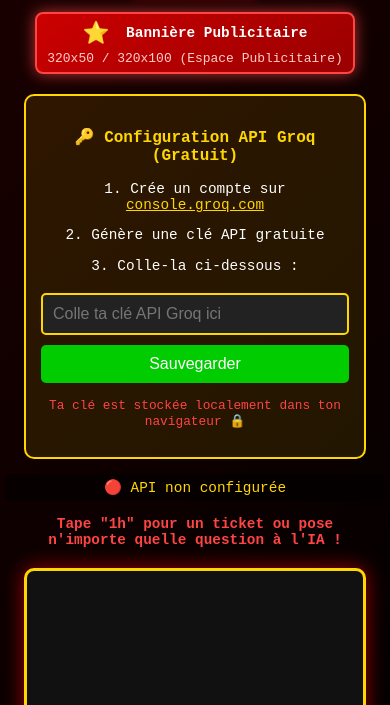
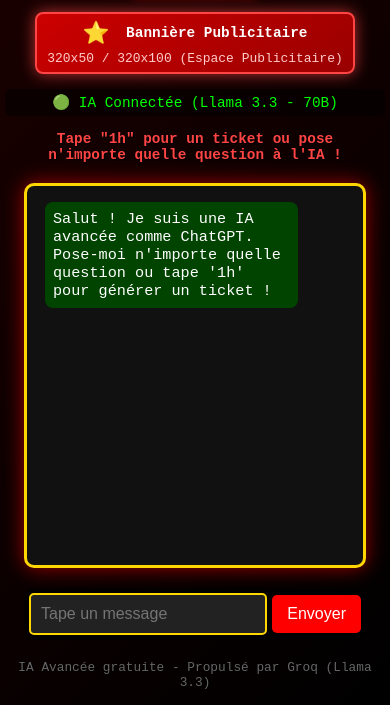
Before and after one commit to nexusproject2077/93003, a plain HTML site: page index.html in a window 390 px wide. Shown: the part 139-844 px from the top of the page. Drawn offline with Linux system fonts and the light colour scheme.

Commit message:
Update index.html

```diff
--- a/index.html
+++ b/index.html
@@ -96,7 +96,7 @@
 
         .api-status {
             font-size: 0.9em;
-            color: #ffd700;
+            color: #00ff00;
             margin: 5px 0;
             padding: 5px;
             background: rgba(0, 0, 0, 0.5);
@@ -104,54 +104,12 @@
             display: inline-block;
         }
 
-        .api-key-setup {
-            background: rgba(255, 215, 0, 0.1);
-            border: 2px solid #ffd700;
-            border-radius: 10px;
-            padding: 15px;
-            margin: 10px auto;
-            max-width: 600px;
-            width: 90%;
-        }
-
-        .api-key-setup input {
-            width: 70%;
-            padding: 10px;
-            font-size: 1em;
-            border: 2px solid #ffd700;
-            background: #222;
-            color: #fff;
-            border-radius: 5px;
-            margin: 5px;
-        }
-
-        .api-key-setup button {
-            padding: 10px 20px;
-            font-size: 1em;
-            background: #00cc00;
-            color: #fff;
-            border: none;
-            border-radius: 5px;
-            cursor: pointer;
-            transition: all 0.3s;
-        }
-
-        .api-key-setup button:hover {
-            background: #00ff00;
-            transform: scale(1.05);
-        }
-
-        .api-key-setup a {
-            color: #ffd700;
-            text-decoration: underline;
-        }
-
         #chat-box {
             width: 90%;
             max-width: 600px;
             flex: 1;
             min-height: 200px;
-            max-height: calc(100vh - 450px);
+            max-height: calc(100vh - 400px);
             border: 3px solid #ffd700;
             padding: 15px;
             overflow-y: auto;
@@ -287,7 +245,7 @@
             }
 
             #chat-box {
-                max-height: calc(100vh - 400px);
+                max-height: calc(100vh - 380px);
                 padding: 10px;
             }
 
@@ -311,21 +269,11 @@
                 padding: 10px 15px;
                 font-size: 1em;
             }
-
-            .api-key-setup input {
-                width: 100%;
-                margin: 5px 0;
-            }
-
-            .api-key-setup button {
-                width: 100%;
-                margin: 5px 0;
-            }
         }
 
         @media (max-width: 480px) {
             #chat-box {
-                max-height: calc(100vh - 380px);
+                max-height: calc(100vh - 360px);
             }
 
             .ad-banner {
@@ -348,17 +296,7 @@
         <span class="ad-dimensions">320x50 / 320x100 (Espace Publicitaire)</span>
     </div>
 
-    <div id="api-setup" class="api-key-setup">
-        <p style="color: #ffd700; font-weight: bold;">🔑 Configuration API Groq (Gratuit)</p>
-        <p style="font-size: 0.9em;">1. Crée un compte sur <a href="https://console.groq.com" target="_blank">console.groq.com</a></p>
-        <p style="font-size: 0.9em;">2. Génère une clé API gratuite</p>
-        <p style="font-size: 0.9em;">3. Colle-la ci-dessous :</p>
-        <input type="text" id="api-key-input" placeholder="Colle ta clé API Groq ici">
-        <button onclick="saveApiKey()">Sauvegarder</button>
-        <p style="font-size: 0.8em; color: #ff4444; margin-top: 10px;">Ta clé est stockée localement dans ton navigateur 🔒</p>
-    </div>
-
-    <div class="api-status" id="api-status">🔴 API non configurée</div>
+    <div class="api-status">🟢 IA Connectée (Llama 3.3 - 70B)</div>
 
     <p class="warning">Tape "1h" pour un ticket ou pose n'importe quelle question à l'IA !</p>
 
@@ -378,33 +316,12 @@
         const userInput = document.getElementById('user-input');
         const sendButton = document.getElementById('send-button');
         const clock = document.getElementById('clock');
-        const apiStatus = document.getElementById('api-status');
-        const apiSetup = document.getElementById('api-setup');
 
         let conversationHistory = [];
-        let apiKey = localStorage.getItem('groq_api_key');
+        const apiKey = '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';
 
-        // Vérifier si l'API est configurée
-        if (apiKey) {
-            apiSetup.style.display = 'none';
-            apiStatus.textContent = '🟢 IA connectée';
-            apiStatus.style.color = '#00ff00';
-            addMessage('bot-message', "Salut ! Je suis une IA avancée comme ChatGPT. Pose-moi n'importe quelle question ou tape '1h' pour générer un ticket !");
-        }
-
-        function saveApiKey() {
-            const key = document.getElementById('api-key-input').value.trim();
-            if (key) {
-                localStorage.setItem('groq_api_key', key);
-                apiKey = key;
-                apiSetup.style.display = 'none';
-                apiStatus.textContent = '🟢 IA connectée';
-                apiStatus.style.color = '#00ff00';
-                addMessage('bot-message', "Parfait ! L'IA est maintenant connectée. Pose-moi n'importe quelle question !");
-            } else {
-                alert('Merci d\'entrer une clé API valide');
-            }
-        }
+        // Message de bienvenue
+        addMessage('bot-message', "Salut ! Je suis une IA avancée comme ChatGPT. Pose-moi n'importe quelle question ou tape '1h' pour générer un ticket !");
 
         function updateClock() {
             const now = new Date();
@@ -473,10 +390,6 @@
         }
 
         async function getGroqAIResponse(message) {
-            if (!apiKey) {
-                return "⚠️ Merci de configurer ton API Groq pour utiliser l'IA avancée. Suis les instructions ci-dessus !";
-            }
-
             try {
                 conversationHistory.push({
                     role: "user",
@@ -494,12 +407,12 @@
                         messages: [
                             {
                                 role: "system",
-                                content: "Tu es un assistant IA intelligent, sympa et utile qui répond en français. Tu peux parler de tout comme ChatGPT ou Gemini. Sois naturel, précis et conversationnel."
+                                content: "Tu es un assistant IA intelligent, sympa et utile qui répond en français. Tu peux parler de tout comme ChatGPT ou Gemini. Sois naturel, précis et conversationnel. Réponds de manière claire et concise."
                             },
                             ...conversationHistory
                         ],
                         temperature: 0.7,
-                        max_tokens: 1000
+                        max_tokens: 2000
                     })
                 });
 
@@ -507,7 +420,7 @@
                     const errorData = await response.json();
                     console.error('Erreur API:', errorData);
                     if (response.status === 401) {
-                        return "❌ Clé API invalide. Vérifie ta clé sur console.groq.com";
+                        return "❌ Clé API invalide. Vérifie ta configuration.";
                     }
                     return "❌ Erreur de connexion à l'IA. Réessaie dans quelques secondes.";
                 }
@@ -520,9 +433,9 @@
                     content: aiResponse
                 });
 
-                // Limiter l'historique à 10 messages pour éviter les tokens excessifs
-                if (conversationHistory.length > 10) {
-                    conversationHistory = conversationHistory.slice(-10);
+                // Limiter l'historique à 20 messages pour éviter les tokens excessifs
+                if (conversationHistory.length > 20) {
+                    conversationHistory = conversationHistory.slice(-20);
                 }
 
                 return aiResponse;
```
